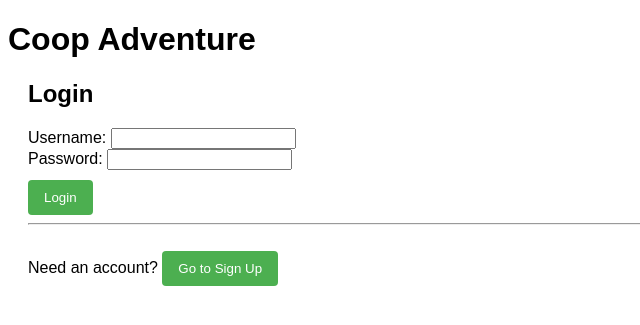
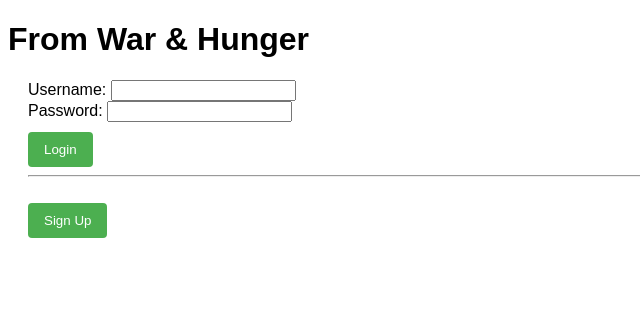
Before and after one commit to maxwell-hoff/mobile_adventure_coop_game, a Flask app: page / in a window 1280 px wide. Shown: the top 325 px of the page, without its empty margins (0-640 px from the left). Run offline with Flask 2, Linux system fonts and the light colour scheme.

Commit message:
small updates while on plane

```diff
--- a/app.py
+++ b/app.py
@@ -16,7 +16,7 @@ import numpy as np
 app = Flask(__name__)
 app.secret_key = "CHANGE_THIS_TO_SOMETHING_SECRET"
 
-REDIS_URL = os.environ.get("REDIS_URL", "redis://localhost:6379/0")
+REDIS_URL = os.environ.get("REDIS_URL", "redis://localhost:5000/0")
 redis_client = redis.from_url(REDIS_URL)
 
 # Load world and pieces data (unchanged)
--- a/modeling/rl_training.py
+++ b/modeling/rl_training.py
@@ -1174,7 +1174,7 @@ def main():
         )
         print("Training PPO for ~2 minutes. Adjust as desired.")
         start_time = time.time()
-        time_limit = 60 * 60  # seconds
+        time_limit = 30 * 60  # seconds
 
         iteration_count_before = 0
         while True:
--- a/templates/index.html
+++ b/templates/index.html
@@ -8,7 +8,7 @@
   <script src="https://cdn.jsdelivr.net/npm/sortablejs@1.15.0/Sortable.min.js"></script>
 </head>
 <body>
-  <h1>Coop Adventure</h1>
+  <h1>From War & Hunger</h1>
 
   <!-- SCREEN 1: SIGN UP -->
   <section id="signUpScreen" class="screen">
@@ -32,7 +32,7 @@
 
   <!-- SCREEN 2: LOGIN -->
   <section id="loginScreen" class="screen">
-    <h2>Login</h2>
+    <!-- <h2>Login</h2> -->
     <form id="loginForm">
       <div>
         <label>Username:</label>
@@ -45,8 +45,8 @@
       <button type="submit" class="btn">Login</button>
     </form>
     <hr>
-    <p>Need an account?
-       <button class="btn" onclick="showScreen('signUpScreen')">Go to Sign Up</button>
+     <p> <!-- Need an account? -->
+       <button class="btn" onclick="showScreen('signUpScreen')">Sign Up</button>
     </p>
   </section>
 
```
Also changed, not shown: 1 other file.
